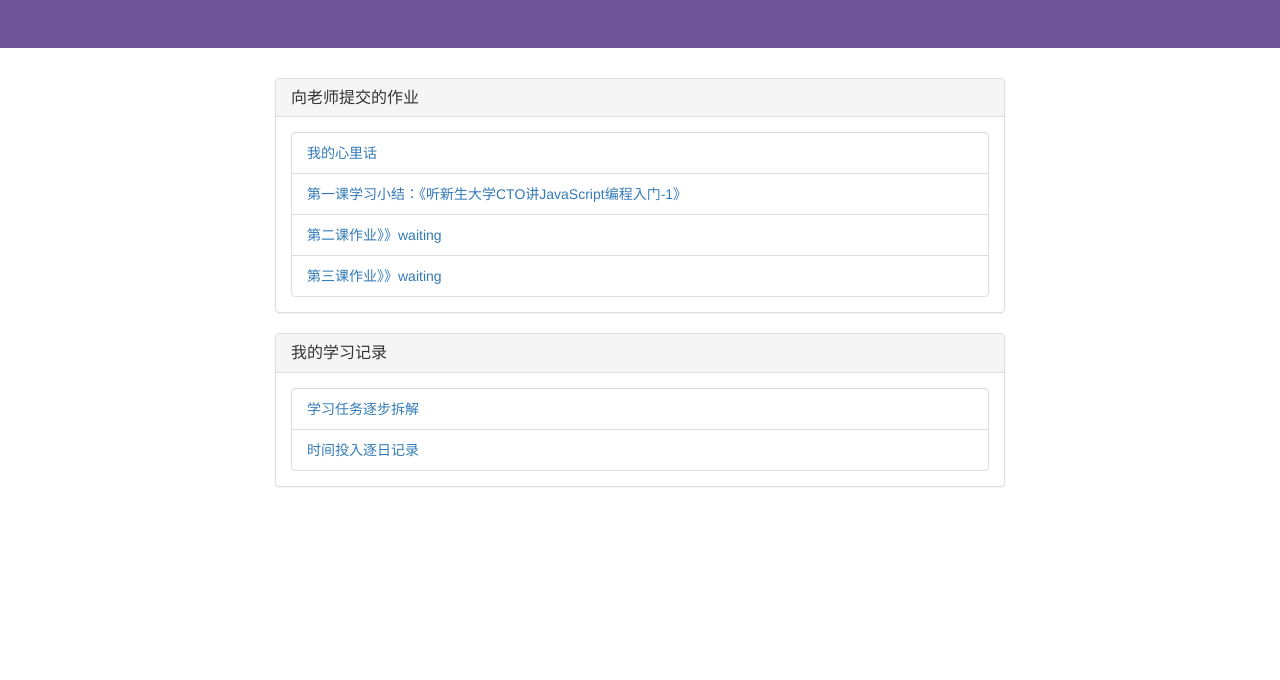
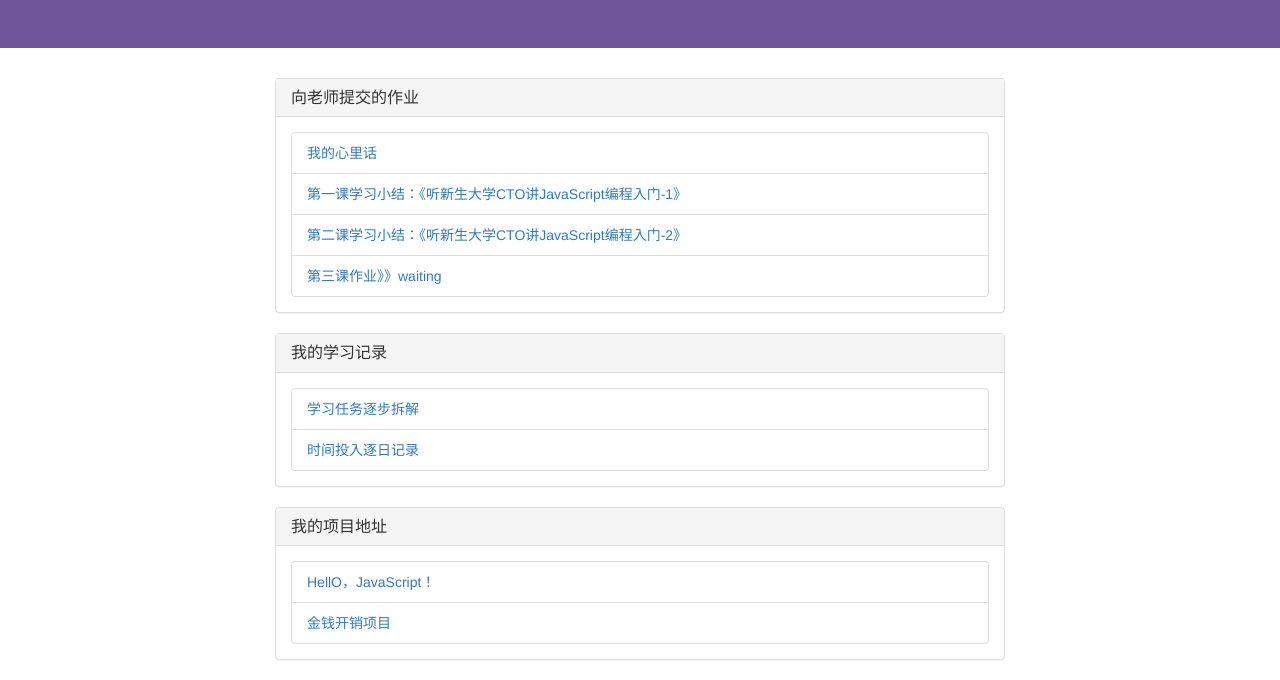
Before and after one commit to taohyson/records, a plain HTML site: page index.html in a window 1280 px wide. Shown: the part 122-802 px from the top of the page. Drawn offline with nearby package versions, Linux system fonts and the light colour scheme.

Commit message:
添加作业2，更新hellojs项目记录

```diff
--- a/index.html
+++ b/index.html
@@ -33,8 +33,8 @@
             </a>
           </li>
 		  <li class="list-group-item">
-            <a href="">
-              第二课作业》》waiting
+            <a href="https://github.com/liujuanjuan1984/hellojs/blob/master/homework_two.md">
+              第二课学习小结：《听新生大学CTO讲JavaScript编程入门-2》
             </a>
       </li>
       <li class="list-group-item">
@@ -62,6 +62,28 @@
             </a>
           </li>
         </div>
+
+      </div>
+    </div>
+
+    <div class="col-md-8 col-md-offset-2">
+      <div class="panel panel-default">
+        <div class="panel-heading">
+          <h3 class="panel-title">我的项目地址</h3>
+        </div>
+        <div class="panel-body">
+          <li class="list-group-item">
+            <a href="https://liujuanjuan1984.github.io/hellojs/">
+              HellO，JavaScript！
+            </a>
+          </li>
+          <li class="list-group-item">
+            <a href="https://liujuanjuan1984.github.io/usedMoney/">
+              金钱开销项目
+            </a>
+          </li>
+        </div>
+
       </div>
     </div>
   </div>
```
Also changed, not shown: 6 other files.
